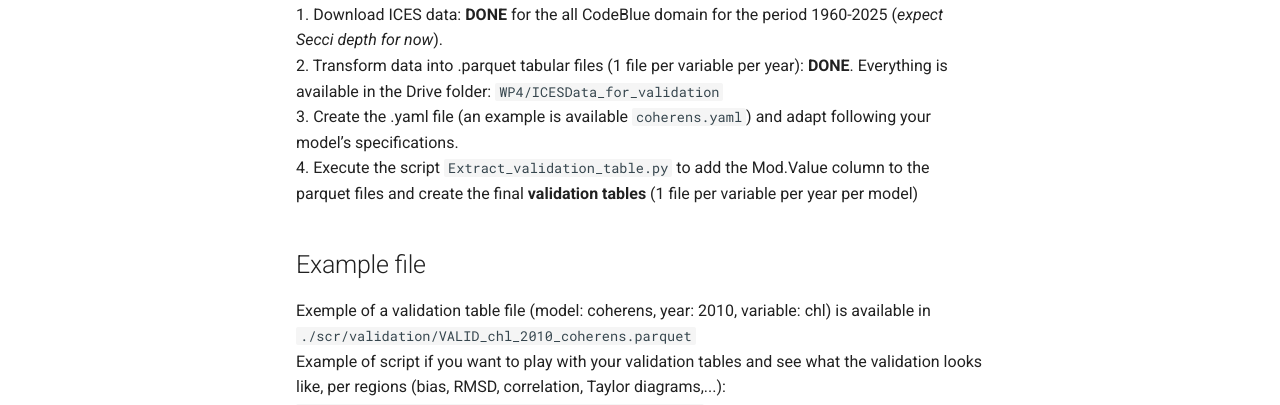
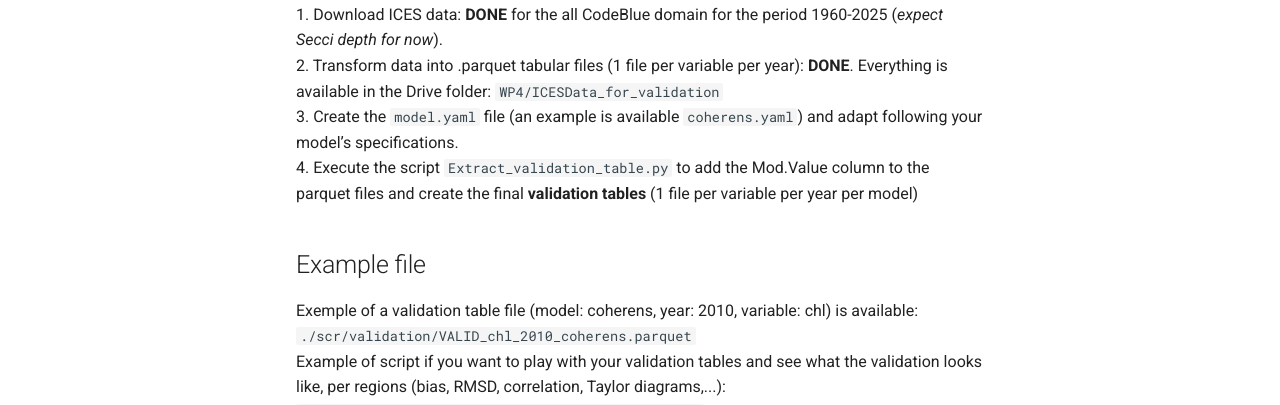
Before and after one commit to acapet/CodeBlueWP4, an MkDocs documentation site: the page built from docs/validation_tables.md, in a window 1280 px wide and 900 px high, scrolled down 2589 px. Shown: the part 406-811 px from the top of the window. Built offline with MkDocs 1.6.1 and Material for MkDocs 9.7.7, drawn with Linux system fonts in a browser that asks for light colours.

Commit message:
fix typo

```diff
--- a/docs/validation_tables.md
+++ b/docs/validation_tables.md
@@ -42,7 +42,7 @@ The validation tables currently include the following variables:
 | Chlorophyll  | mg Chl/m³  | µg/l      | chl |
 | Temperature  | °C         | °C        | temp|
 | Salinity     | psu        | psu       | sal |
-| Secchi depth | m          | m         | sec |
+| Secchi depth | m          | m         | sec?|
 
 Additional variables may be included if required by specific validation exercises.
 
@@ -86,10 +86,10 @@ Related scripts are located in `./scr/validation/`
 The suggested workflow is as follows:
 1. Download ICES data: **DONE** for the all CodeBlue domain for the period 1960-2025 (_expect Secci depth for now_).
 2. Transform data into .parquet tabular files (1 file per variable per year): **DONE**. Everything is available in the Drive folder: `WP4/ICESData_for_validation`
-3. Create the <model>.yaml file (an example is available `coherens.yaml`) and adapt following your model’s specifications.
+3. Create the `model.yaml` file (an example is available `coherens.yaml`) and adapt following your model’s specifications.
 4. Execute the script `Extract_validation_table.py` to add the Mod.Value column to the parquet files and create the final **validation tables** (1 file per variable per year per model)
 
 ## Example file
 
-Exemple of a validation table file (model: coherens, year: 2010, variable: chl) is available in `./scr/validation/VALID_chl_2010_coherens.parquet`
+Exemple of a validation table file (model: coherens, year: 2010, variable: chl) is available: `./scr/validation/VALID_chl_2010_coherens.parquet`
 Example of script if you want to play with your validation tables and see what the validation looks like, per regions (bias, RMSD, correlation, Taylor diagrams,...): `./scr/validation/Postproc_validation_tables.ipynb`
```
